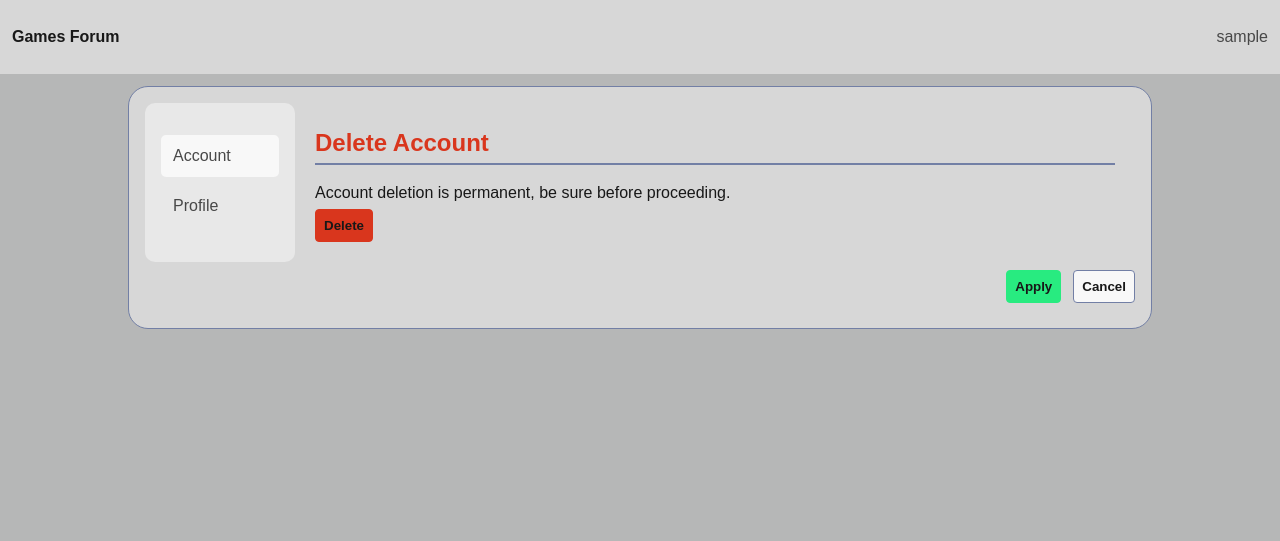
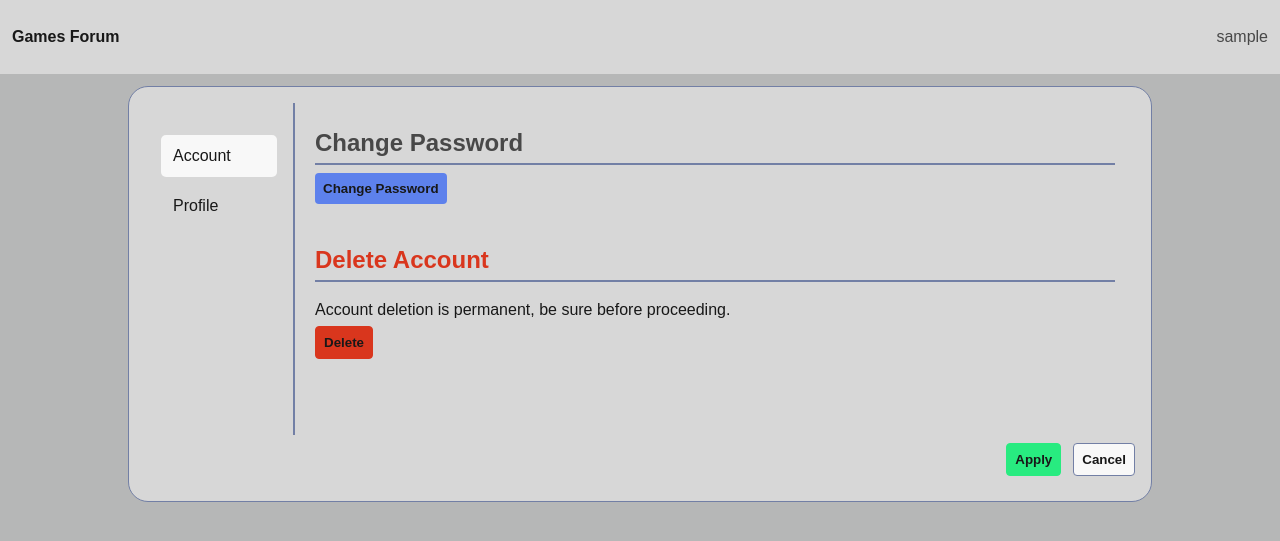
Before and after one commit to Seth-Browning/CSC321-Final, a Django app: page /accounts/settings/ in a window 1280 px wide. Shown: the top 541 px of the page. Run offline with Django 5.2, Linux system fonts and the light colour scheme; the visitor is signed in with stand-in values (Sample User, id 1); data comes from the database, SQL or seed files in the repository.

Commit message:
The settings now has the button to change the password.

```diff
--- a/app/accounts/static/accounts/css/settings.css
+++ b/app/accounts/static/accounts/css/settings.css
@@ -17,8 +17,9 @@ hr {
 
 #setting-select {
     grid-area: sidebar;
-    background: var(--bg-m-light);
-    border-radius: 10px;
+    border-right: var(--border);
+    border-right-width: 2px;
+    color: var(--text);
 }
 
 #setting-select ul {
@@ -29,6 +30,7 @@ hr {
 #setting-select li {
     margin: var(--spacing-xs);
     padding: var(--spacing-s);
+
     border-radius: 5px;
     cursor: pointer;
     transition: 200ms;
@@ -46,6 +48,10 @@ hr {
 
 .setting-card[data-active="false"] {
     display: none;
+}
+
+.setting-chunk {
+    margin-bottom: var(--spacing-xxxl);
 }
 
 .setting-text {
--- a/app/accounts/static/accounts/js/settings.js
+++ b/app/accounts/static/accounts/js/settings.js
@@ -82,3 +82,9 @@ bioTextEditor.addEventListener('text-editor-submit', async (e) => {
 
 // initial bio
 bioTextEditor.querySelector('.main-data').innerHTML = INITIAL_BIO
+
+
+document.querySelector('#change-password-button').addEventListener('click', () => {
+    const dest = document.querySelector('#change-password-button').dataset.destination
+    window.location.href = dest
+})
--- a/app/accounts/templates/accounts/settings.html
+++ b/app/accounts/templates/accounts/settings.html
@@ -50,12 +50,23 @@
 
         <section id="main-settings">
             <div class="setting-card" data-value="account" data-active="true">
-                <h1 class="setting-title danger-title">Delete Account</h1>
-                <hr>
+                <div class="setting-chunk">
+                    <h1 class="setting-title">Change Password</h1>
+                    <hr>
 
-                <div class="setting-option setting-danger">
-                    <p class="setting-text">Account deletion is permanent, be sure before proceeding.</p>
-                    <button class="danger-button" id="delete-account-setting">Delete</button>
+                    <div class="setting-option">
+                        <button id="change-password-button" class="primary-button" data-destination="{% url 'change_password' %}">Change Password</button>
+                    </div>
+                </div>
+
+                <div class="setting-chunk">
+                    <h1 class="setting-title danger-title">Delete Account</h1>
+                    <hr>
+
+                    <div class="setting-option setting-danger">
+                        <p class="setting-text">Account deletion is permanent, be sure before proceeding.</p>
+                        <button class="danger-button" id="delete-account-setting">Delete</button>
+                    </div>
                 </div>
             </div>
 
--- a/app/static/app/css/global-style.css
+++ b/app/static/app/css/global-style.css
@@ -20,6 +20,7 @@
     --spacing-l: 1.25rem;
     --spacing-xl: 1.75rem;
     --spacing-xxl: 2.5rem;
+    --spacing-xxxl: 3.5rem;
 
     --striped-background: repeating-linear-gradient(
         45deg,
```
